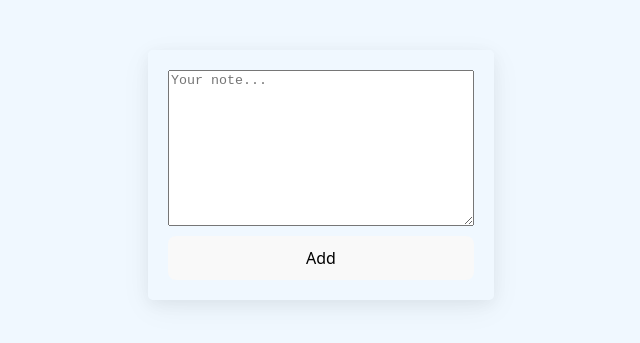
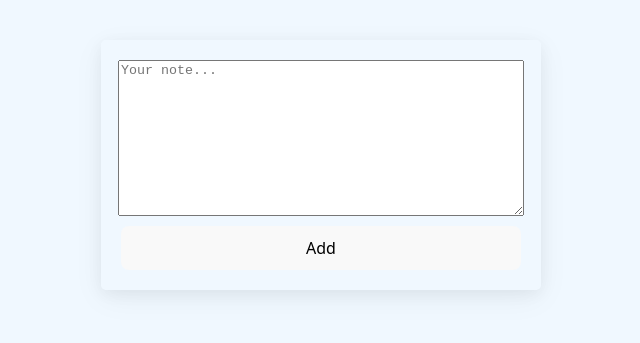
Before and after one commit to mishelld/QuickNotes-Project, a React (Vite) app in the folder QuickNotes-app/: page / in a window 1280 px wide. Shown: the part 225-568 px from the top of the page, without its empty margins (319-959 px from the left). Built offline with nearby package versions, Linux system fonts and the light colour scheme.

Commit message:
feat: Implement `CreateNote` component with basic note creation and display functionality, including associated styling.

```diff
--- a/QuickNotes-app/src/components/CreateNote.css
+++ b/QuickNotes-app/src/components/CreateNote.css
@@ -1,17 +1,28 @@
 body {
   background-color: aliceblue;
+}
+.notes-container {
+  display: flex;
+  flex-direction: column;
+  gap: 20px;
 }
 .create-note {
   display: flex;
   flex-direction: column;
+  align-items: center;
   gap: 10px;
   padding: 20px;
   box-shadow:
     rgba(17, 17, 26, 0.05) 0px 4px 16px,
     rgba(17, 17, 26, 0.05) 0px 8px 32px;
   border-radius: 5px;
+  width: 400px;
+  margin: 0 auto;
 }
 .create-note textarea {
   height: 150px;
-  width: 300px;
+  width: 100%;
 }
+button {
+  width: 100%;
+}
--- a/QuickNotes-app/src/components/CreateNote.jsx
+++ b/QuickNotes-app/src/components/CreateNote.jsx
@@ -11,6 +11,7 @@ function CreateNote() {
 
   return (
     <>
+      <div className="notes-container">
         <div className="create-note">
           <textarea
             placeholder="Your note..."
@@ -20,6 +21,7 @@ function CreateNote() {
         </div>
 
         <Notes notes={notes} />
+      </div>
     </>
   );
 }
--- a/QuickNotes-app/src/components/Notes.css
+++ b/QuickNotes-app/src/components/Notes.css
@@ -1,6 +1,8 @@
 .notes {
   display: flex;
+  flex-wrap: wrap;
   gap: 10px;
+  width: 100%;
 }
 
 .note {
```
Lines whose indentation alone changed are shown as unchanged.
